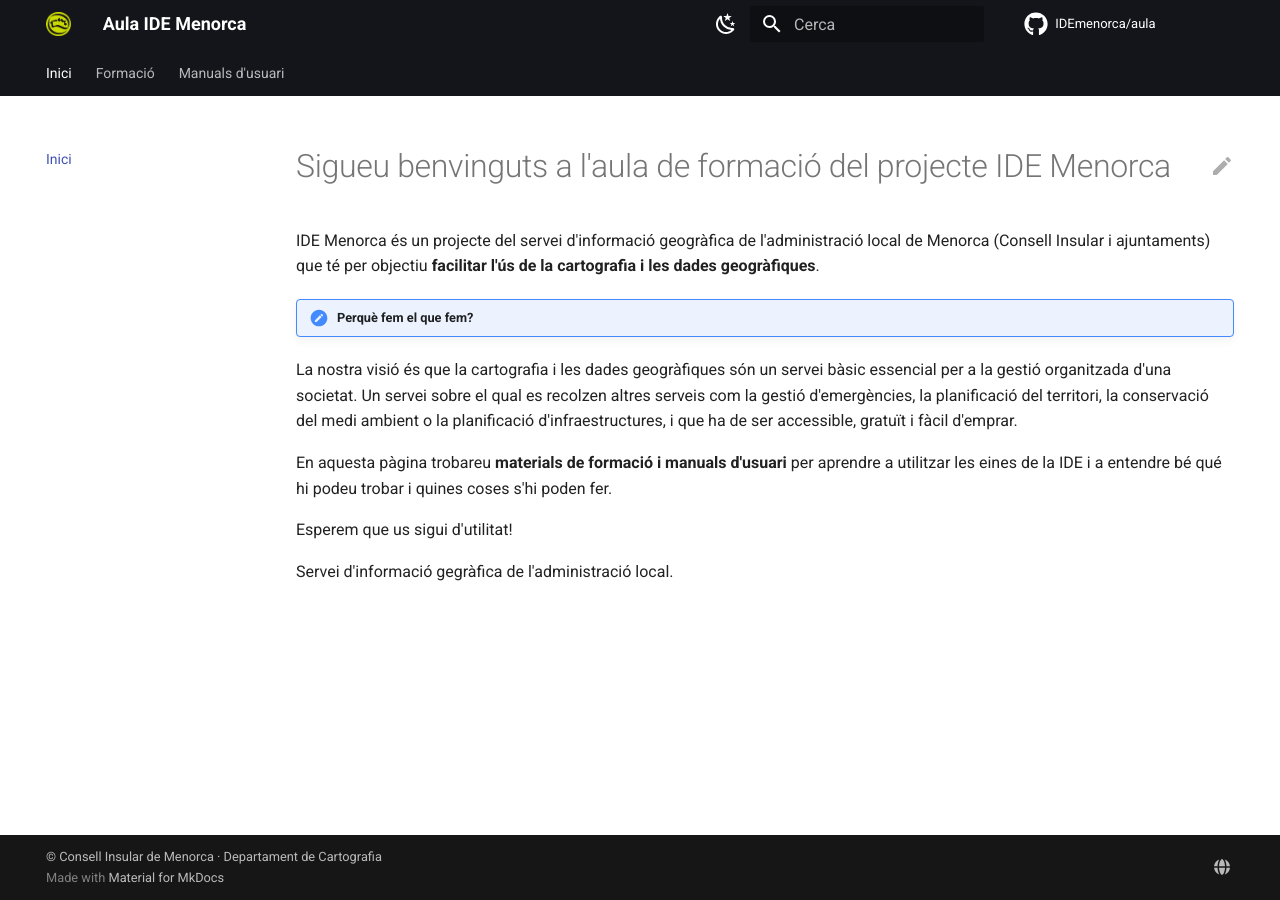
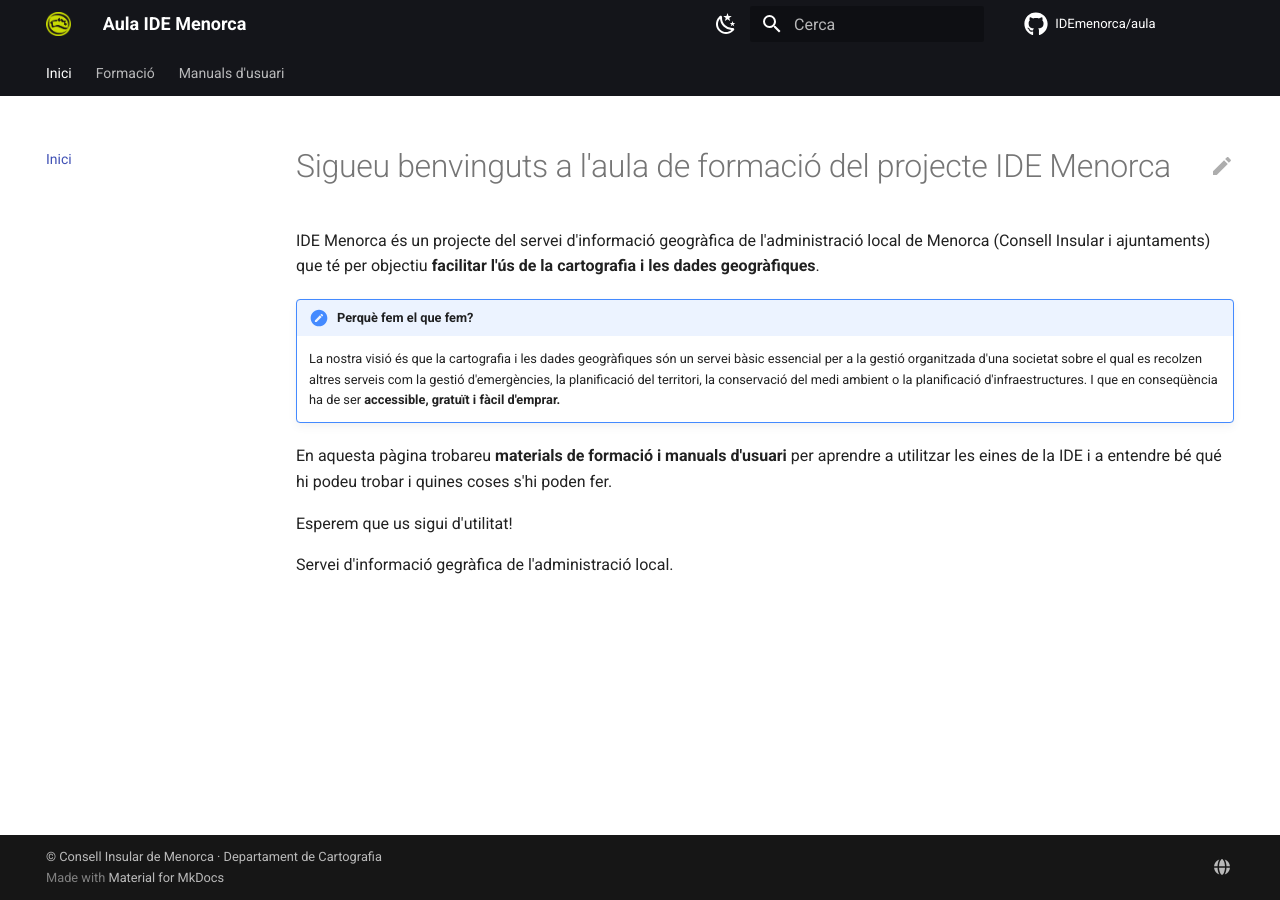
Before and after one commit to IDEmenorca/aula, an MkDocs documentation site: the page built from docs/index.md, in a window 1280 px wide. Built offline with MkDocs 1.6.1 and Material for MkDocs 9.7.7, drawn with Linux system fonts in a browser that asks for light colours; comment, search, counter and statistics services are not loaded.

Commit message:
Update index.md

```diff
--- a/docs/index.md
+++ b/docs/index.md
@@ -3,8 +3,7 @@
 IDE Menorca és un projecte del servei d'informació geogràfica de l'administració local de Menorca (Consell Insular i ajuntaments) que té per objectiu **facilitar l'ús de la cartografia i les dades geogràfiques**.
 
 !!! note "Perquè fem el que fem?"
-
-La nostra visió és que la cartografia i les dades geogràfiques són un servei bàsic essencial per a la gestió organitzada d'una societat. Un servei sobre el qual es recolzen altres serveis com la gestió d'emergències, la planificació del territori, la conservació del medi ambient o la planificació d'infraestructures, i que ha de ser accessible, gratuït i fàcil d'emprar.
+    La nostra visió és que la cartografia i les dades geogràfiques són un servei bàsic essencial per a la gestió organitzada d'una societat sobre el qual es recolzen altres serveis com la gestió              d'emergències, la planificació del territori, la conservació del medi ambient o la planificació d'infraestructures. I que en conseqüència ha de ser **accessible, gratuït i fàcil d'emprar.**
 
 En aquesta pàgina trobareu **materials de formació i manuals d'usuari** per aprendre a utilitzar les eines de la IDE i a entendre bé qué hi podeu trobar i quines coses s'hi poden fer.
 
```
